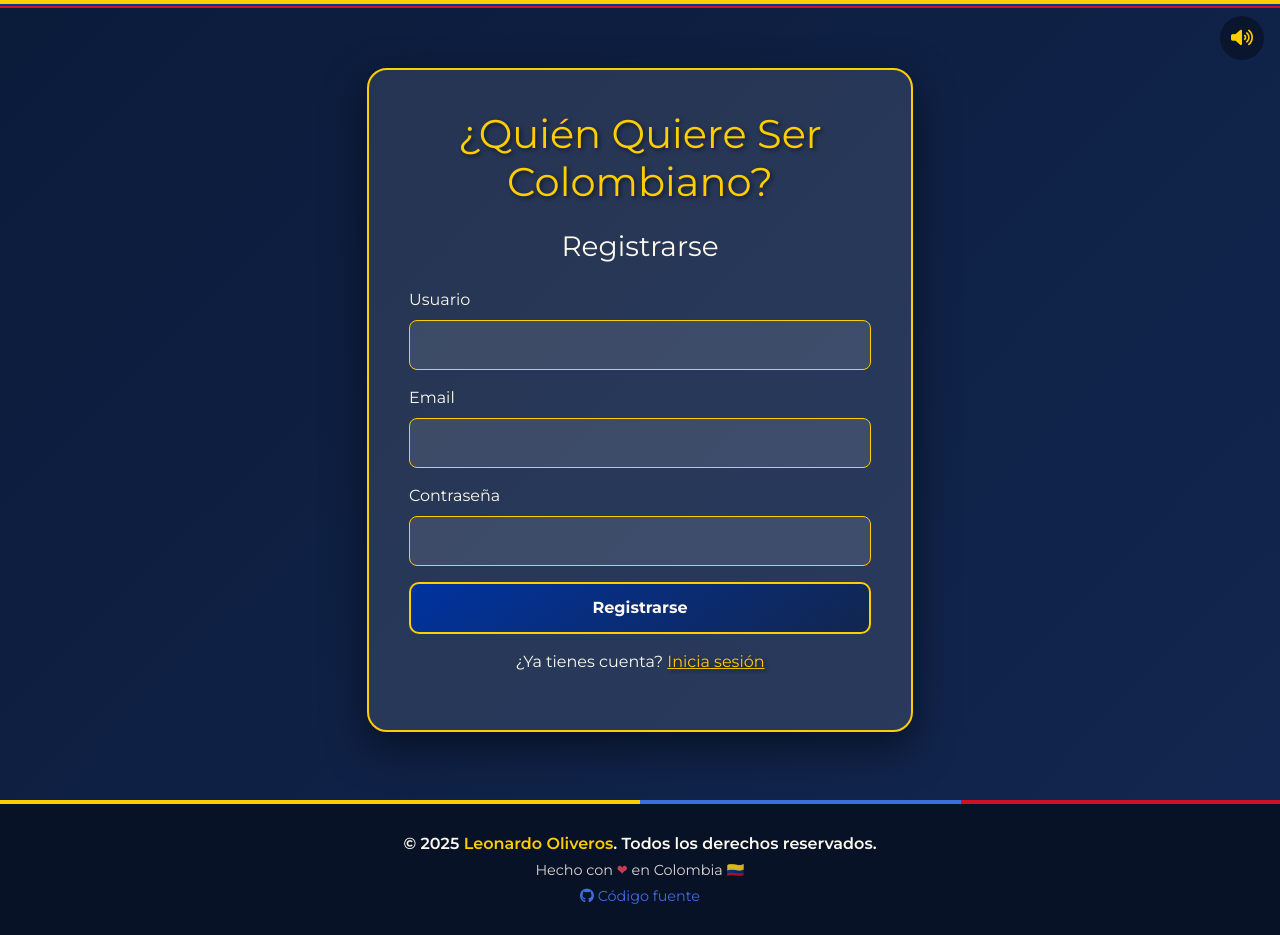
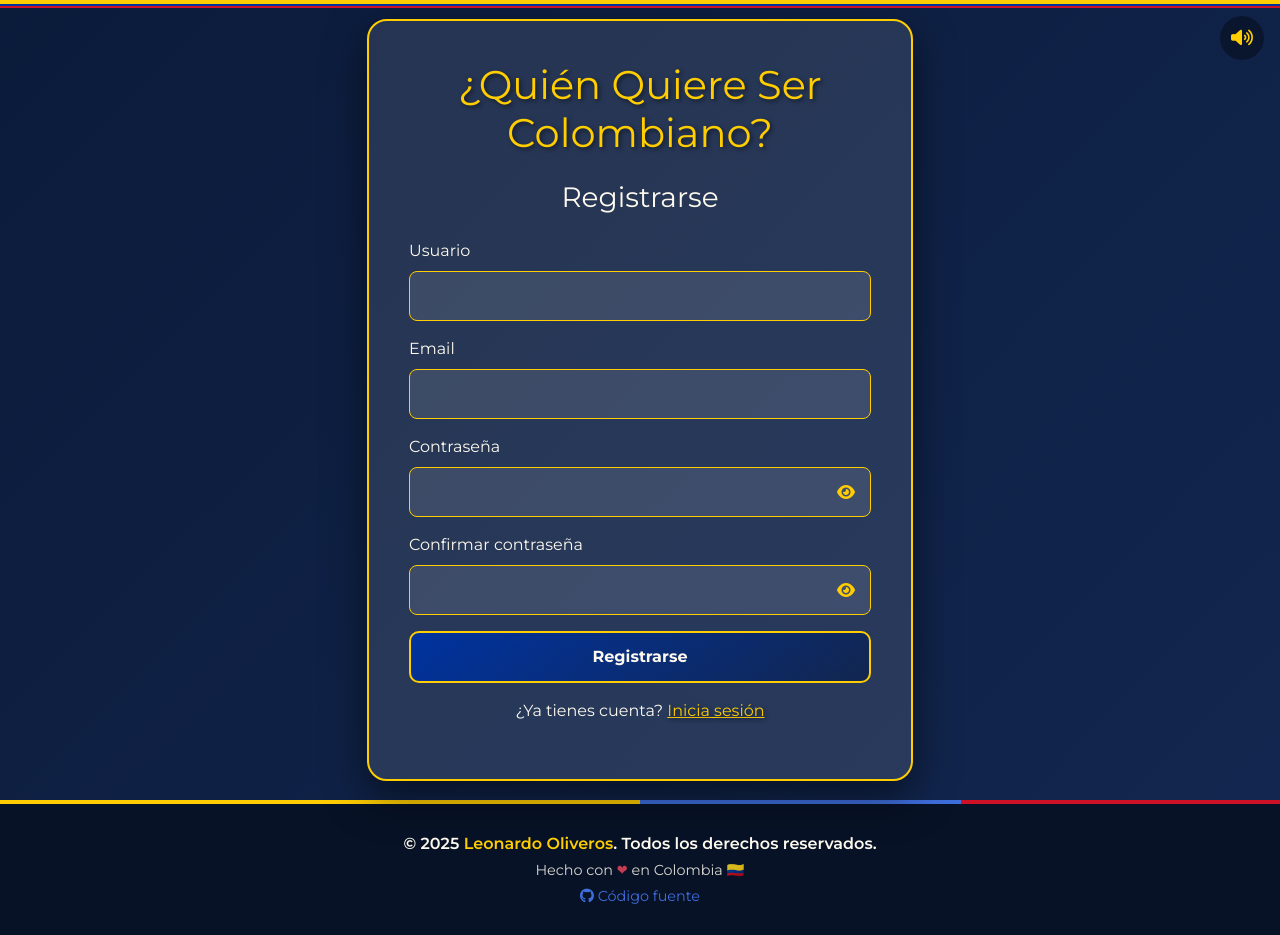
Before and after one commit to LeonardOliveros/quien-quiere-ser-colombiano, a Vue app in the folder frontend/: page /login in a window 1280 px wide. Both pictures are taken after a click on the link "Regístrate". Built offline with nearby package versions, Linux system fonts and the light colour scheme; no server answers.

Commit message:
feat(frontend): agregar mostrar/ocultar contraseña y confirmación en registro

```diff
--- a/frontend/src/views/LoginView.vue
+++ b/frontend/src/views/LoginView.vue
@@ -22,13 +22,24 @@
                 </div>
                 <div class="mb-3">
                   <label for="loginPassword" class="form-label">Contraseña</label>
+                  <div class="password-wrapper">
                     <input
-                    type="password"
+                      :type="showLoginPassword ? 'text' : 'password'"
                       class="form-control"
                       id="loginPassword"
                       v-model="loginForm.password"
                       required
                     >
+                    <button
+                      type="button"
+                      class="password-toggle"
+                      @click="showLoginPassword = !showLoginPassword"
+                      :aria-label="showLoginPassword ? 'Ocultar contraseña' : 'Mostrar contraseña'"
+                      tabindex="-1"
+                    >
+                      <i :class="showLoginPassword ? 'fas fa-eye-slash' : 'fas fa-eye'"></i>
+                    </button>
+                  </div>
                 </div>
                 <div v-if="loginError" class="alert alert-danger">{{ loginError }}</div>
                 <button type="submit" class="btn btn-primary w-100" :disabled="isLoading">
@@ -68,19 +79,54 @@
                 </div>
                 <div class="mb-3">
                   <label for="registerPassword" class="form-label">Contraseña</label>
+                  <div class="password-wrapper">
                     <input
-                    type="password"
+                      :type="showRegisterPassword ? 'text' : 'password'"
                       class="form-control"
                       id="registerPassword"
                       v-model="registerForm.password"
                       required
                     >
+                    <button
+                      type="button"
+                      class="password-toggle"
+                      @click="showRegisterPassword = !showRegisterPassword"
+                      :aria-label="showRegisterPassword ? 'Ocultar contraseña' : 'Mostrar contraseña'"
+                      tabindex="-1"
+                    >
+                      <i :class="showRegisterPassword ? 'fas fa-eye-slash' : 'fas fa-eye'"></i>
+                    </button>
+                  </div>
+                </div>
+                <div class="mb-3">
+                  <label for="registerConfirmPassword" class="form-label">Confirmar contraseña</label>
+                  <div class="password-wrapper">
+                    <input
+                      :type="showConfirmPassword ? 'text' : 'password'"
+                      class="form-control"
+                      id="registerConfirmPassword"
+                      v-model="confirmPassword"
+                      required
+                    >
+                    <button
+                      type="button"
+                      class="password-toggle"
+                      @click="showConfirmPassword = !showConfirmPassword"
+                      :aria-label="showConfirmPassword ? 'Ocultar contraseña' : 'Mostrar contraseña'"
+                      tabindex="-1"
+                    >
+                      <i :class="showConfirmPassword ? 'fas fa-eye-slash' : 'fas fa-eye'"></i>
+                    </button>
+                  </div>
+                  <small v-if="confirmPassword && confirmPassword !== registerForm.password" class="text-mismatch">
+                    Las contraseñas no coinciden
+                  </small>
                 </div>
                 <div v-if="registerError" class="alert alert-danger">{{ registerError }}</div>
                 <div v-if="registerSuccess" class="alert alert-success">{{ registerSuccess }}</div>
                 <button type="submit" class="btn btn-primary w-100" :disabled="isLoading">
                   <span v-if="isLoading">Cargando...</span>
-                  <span v-else">Registrarse</span>
+                  <span v-else>Registrarse</span>
                 </button>
               </form>
               <p class="text-center mt-3">
@@ -105,6 +151,10 @@ const authStore = useAuthStore()
 
 const showRegister = ref(false)
 const isLoading = ref(false)
+const showLoginPassword = ref(false)
+const showRegisterPassword = ref(false)
+const showConfirmPassword = ref(false)
+const confirmPassword = ref('')
 
 const loginForm = ref({
   username: '',
@@ -137,14 +187,21 @@ async function handleLogin() {
 }
 
 async function handleRegister() {
-  isLoading.value = true
   registerError.value = ''
   registerSuccess.value = ''
+
+  if (registerForm.value.password !== confirmPassword.value) {
+    registerError.value = 'Las contraseñas no coinciden'
+    return
+  }
+
+  isLoading.value = true
 
   const result = await authStore.register(registerForm.value)
 
   if (result.success) {
     registerSuccess.value = result.message + ' Ahora puedes iniciar sesión.'
+    confirmPassword.value = ''
     setTimeout(() => {
       showRegister.value = false
       registerSuccess.value = ''
@@ -200,6 +257,37 @@ async function handleRegister() {
   font-weight: 500;
 }
 
+.password-wrapper {
+  position: relative;
+}
+
+.password-wrapper .form-control {
+  padding-right: 44px;
+}
+
+.password-toggle {
+  position: absolute;
+  top: 50%;
+  right: 12px;
+  transform: translateY(-50%);
+  background: none;
+  border: none;
+  color: var(--gold-color);
+  cursor: pointer;
+  padding: 4px;
+  line-height: 1;
+}
+
+.password-toggle:hover {
+  color: var(--text-light);
+}
+
+.text-mismatch {
+  color: #ff8a8a;
+  display: block;
+  margin-top: 4px;
+}
+
 .btn-primary {
   background: linear-gradient(145deg, var(--accent-color), var(--secondary-color));
   border: 2px solid var(--gold-color);
```
Lines whose indentation alone changed are shown as unchanged.
